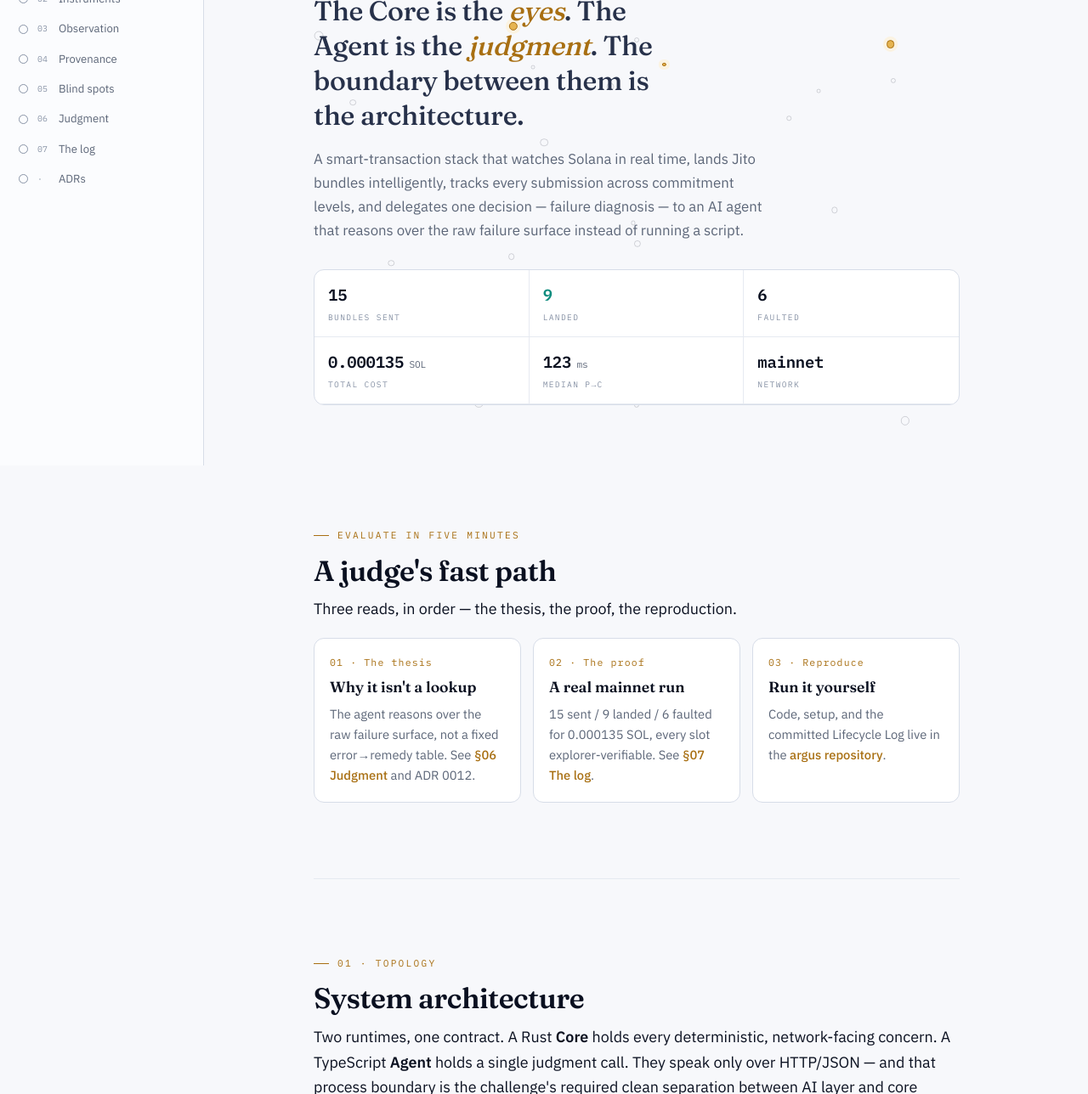
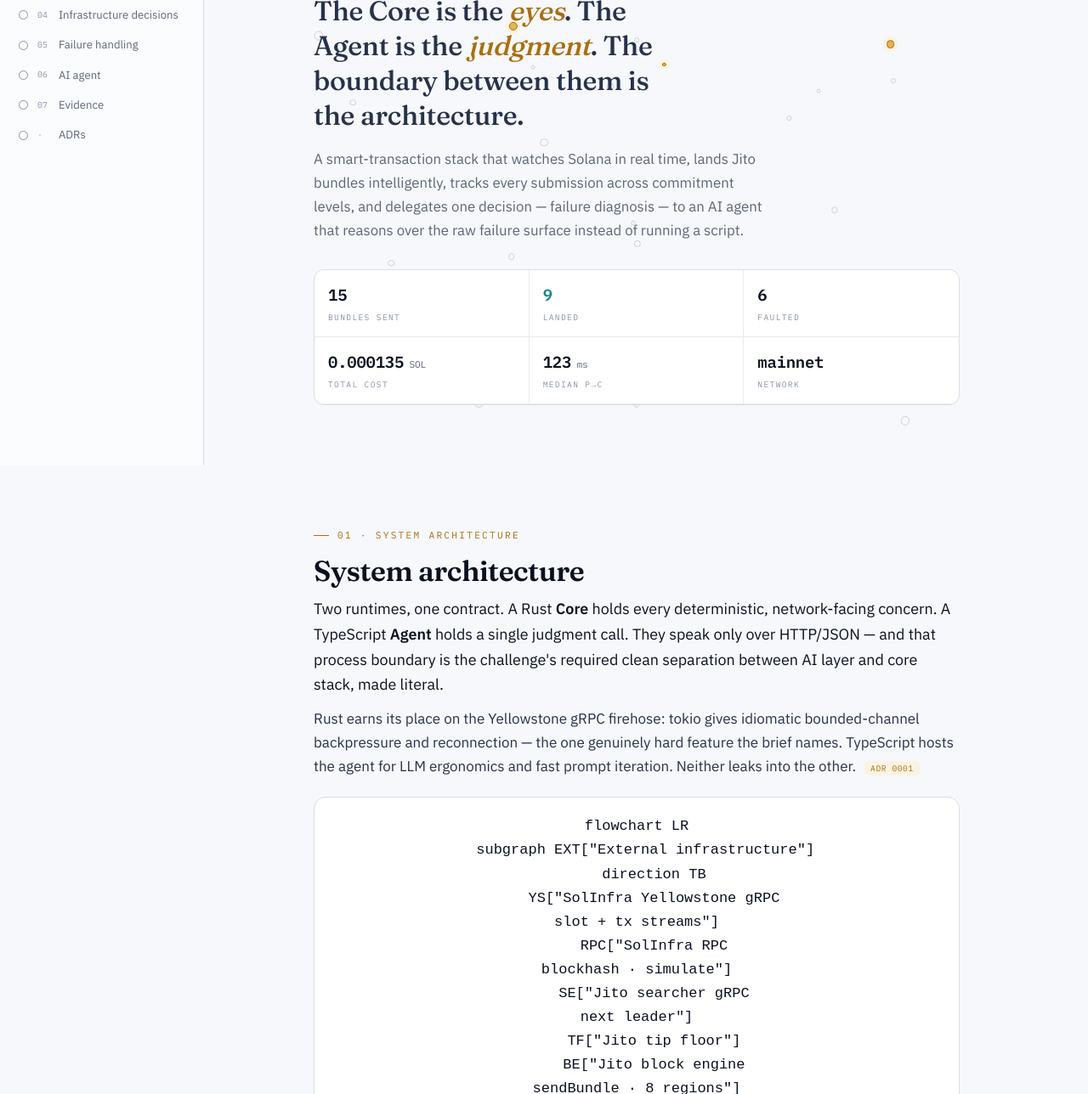
Before and after one commit to ego-errante/argus-architecture, a plain HTML site: page index.html in a window 1280 px wide. Shown: the part 252-1540 px from the top of the page at 85% size. Drawn offline with Linux system fonts and the light colour scheme.

Commit message:
Use spec section names; drop custom jargon (keep only the headline framing)

```diff
--- a/index.html
+++ b/index.html
@@ -3,7 +3,7 @@
 <head>
 <meta charset="utf-8" />
 <meta name="viewport" content="width=device-width, initial-scale=1" />
-<title>Argus — Architecture Field Dossier</title>
+<title>Argus — Architecture</title>
 <meta name="description" content="Argus — a Solana smart-transaction stack. The Core is the eyes; the Agent is the judgment; the boundary is the architecture." />
 <link rel="preconnect" href="https://fonts.googleapis.com">
 <link rel="preconnect" href="https://fonts.gstatic.com" crossorigin>
@@ -135,15 +135,6 @@
   .readout__v.live { color:var(--signal); }
   @media (max-width:560px){ .readout { grid-template-columns:repeat(2,1fr); } .readout__cell:nth-child(3n){border-right:1px solid var(--line-soft);} .readout__cell:nth-child(2n){border-right:none;} }
 
-  /* ---------- field guide (numbered path) ---------- */
-  .guide { display:grid; grid-template-columns:repeat(3,1fr); gap:14px; margin-top:1.2rem; }
-  @media (max-width:720px){ .guide { grid-template-columns:1fr; } }
-  .step { border:1px solid var(--line); border-radius:12px; padding:18px; background:var(--panel); }
-  .step__n { font-family:var(--mono); font-size:.72rem; color:var(--lamp); letter-spacing:.1em; }
-  .step__t { font-family:var(--serif); font-weight:600; font-size:1.1rem; margin:.3rem 0 .35rem; }
-  .step__d { font-size:.92rem; color:var(--muted); margin:0; }
-  .step a { font-weight:500; }
-
   /* ---------- tables ---------- */
   .tbl-wrap { overflow-x:auto; margin:1.2rem 0; border:1px solid var(--line); border-radius:12px; }
   table { border-collapse:collapse; width:100%; font-size:.9rem; min-width:520px; }
@@ -269,7 +260,7 @@
 
 <!-- ===== mobile TOC: topbar + drawer ===== -->
 <div class="topbar">
-  <div><span class="topbar__brand">Argus</span><span class="topbar__where" id="whereLabel">Dossier</span></div>
+  <div><span class="topbar__brand">Argus</span><span class="topbar__where" id="whereLabel">Overview</span></div>
   <button class="topbar__toggle" id="tocToggle" aria-expanded="false" aria-controls="drawer">
     <span class="dot" aria-hidden="true"></span> Contents
   </button>
@@ -277,7 +268,7 @@
 <div class="drawer-scrim" id="scrim"></div>
 <nav class="drawer" id="drawer" aria-label="Sections" aria-hidden="true">
   <div class="drawer__head">
-    <span class="drawer__title">Field dossier</span>
+    <span class="drawer__title">Contents</span>
     <button class="drawer__close" id="drawerClose" aria-label="Close contents">&times;</button>
   </div>
   <!-- links injected to mirror the rail -->
@@ -286,7 +277,7 @@
 <!-- ===== desktop TOC: watch-rail ===== -->
 <aside class="rail" aria-label="Sections">
   <div class="rail__brand">Argus</div>
-  <div class="rail__tag">Architecture · Field Dossier</div>
+  <div class="rail__tag">Architecture</div>
   <ul class="rail__list" id="railList"></ul>
 </aside>
 
@@ -294,10 +285,10 @@
 <main>
 
   <!-- ===== HERO ===== -->
-  <header class="hero section" id="top" data-nav="Dossier" data-eyebrow="Dossier">
+  <header class="hero section" id="top" data-nav="Overview" data-eyebrow="Overview">
     <div class="aperture-field" id="apertures" aria-hidden="true"></div>
     <div class="hero__inner">
-      <div class="hero__eyebrow reveal d1">Solana transaction infrastructure · Mainnet · Field dossier</div>
+      <div class="hero__eyebrow reveal d1">Solana transaction infrastructure · Mainnet</div>
       <h1 class="wordmark reveal d1">Argus<span class="glyph">.</span></h1>
       <p class="thesis reveal d2">The Core is the <em>eyes</em>. The Agent is the <em>judgment</em>. The boundary between them is the architecture.</p>
       <p class="hero__sub reveal d3">A smart-transaction stack that watches Solana in real time, lands Jito bundles intelligently, tracks every submission across commitment levels, and delegates one decision — failure diagnosis — to an AI agent that reasons over the raw failure surface instead of running a script.</p>
@@ -312,33 +303,9 @@
     </div>
   </header>
 
-  <!-- ===== FIELD GUIDE ===== -->
-  <section class="section" id="guide" data-nav="Field guide" data-eyebrow="Field guide">
-    <div class="eyebrow">Evaluate in five minutes</div>
-    <h2 class="h">A judge's fast path</h2>
-    <p class="lede">Three reads, in order — the thesis, the proof, the reproduction.</p>
-    <div class="guide">
-      <div class="step">
-        <div class="step__n">01 · The thesis</div>
-        <div class="step__t">Why it isn't a lookup</div>
-        <p class="step__d">The agent reasons over the raw failure surface, not a fixed error→remedy table. See <a href="#judgment">§06 Judgment</a> and ADR&nbsp;0012.</p>
-      </div>
-      <div class="step">
-        <div class="step__n">02 · The proof</div>
-        <div class="step__t">A real mainnet run</div>
-        <p class="step__d">15 sent / 9 landed / 6 faulted for 0.000135 SOL, every slot explorer-verifiable. See <a href="#log">§07 The log</a>.</p>
-      </div>
-      <div class="step">
-        <div class="step__n">03 · Reproduce</div>
-        <div class="step__t">Run it yourself</div>
-        <p class="step__d">Code, setup, and the committed Lifecycle Log live in the <a href="https://github.com/ego-errante/argus">argus repository</a>.</p>
-      </div>
-    </div>
-  </section>
-
-  <!-- ===== 01 TOPOLOGY ===== -->
-  <section class="section" id="topology" data-nav="Topology" data-num="01" data-eyebrow="01 · Topology">
-    <div class="eyebrow">01 · Topology</div>
+  <!-- ===== 01 · SYSTEM ARCHITECTURE ===== -->
+  <section class="section" id="topology" data-nav="System architecture" data-num="01" data-eyebrow="01 · System architecture">
+    <div class="eyebrow">01 · System architecture</div>
     <h2 class="h">System architecture</h2>
     <p class="lede">Two runtimes, one contract. A Rust <strong>Core</strong> holds every deterministic, network-facing concern. A TypeScript <strong>Agent</strong> holds a single judgment call. They speak only over HTTP/JSON — and that process boundary is the challenge's required clean separation between AI layer and core stack, made literal.</p>
     <p>Rust earns its place on the Yellowstone gRPC firehose: tokio gives idiomatic bounded-channel backpressure and reconnection — the one genuinely hard feature the brief names. TypeScript hosts the agent for LLM ergonomics and fast prompt iteration. Neither leaks into the other. <span class="pill">ADR 0001</span></p>
@@ -393,8 +360,8 @@ flowchart LR
   </section>
 
   <!-- ===== 02 INSTRUMENTS ===== -->
-  <section class="section" id="instruments" data-nav="Instruments" data-num="02" data-eyebrow="02 · Instruments">
-    <div class="eyebrow">02 · Instruments</div>
+  <section class="section" id="instruments" data-nav="Key components" data-num="02" data-eyebrow="02 · Key components">
+    <div class="eyebrow">02 · Key components</div>
     <h2 class="h">Key components</h2>
     <h3>Core (Rust) — deterministic, network-facing</h3>
     <div class="tbl-wrap"><table>
@@ -432,8 +399,8 @@ flowchart LR
   </section>
 
   <!-- ===== 03 OBSERVATION ===== -->
-  <section class="section" id="observation" data-nav="Observation" data-num="03" data-eyebrow="03 · Observation">
-    <div class="eyebrow">03 · Observation</div>
+  <section class="section" id="observation" data-nav="Data flow" data-num="03" data-eyebrow="03 · Data flow">
+    <div class="eyebrow">03 · Data flow</div>
     <h2 class="h">Data flow between services</h2>
     <h3>Happy path — submit, track, persist</h3>
     <p>The subscription opens <strong>before</strong> the bundle is sent, so inclusion is never missed; tracking is reconciled afterward against <code>getSignatureStatuses</code> in case a Landed frame is dropped.</p>
@@ -460,7 +427,7 @@ sequenceDiagram
     </figure>
 
     <h3>The lifecycle, measured</h3>
-    <p>This is what the eyes actually see — one submission's progression, with the real deltas from the graded run. Two adjacent deltas, two orders of magnitude apart, measuring different physics.</p>
+    <p>One submission's progression on mainnet, with the real deltas from the graded run. Two adjacent deltas, two orders of magnitude apart, measuring different physics.</p>
     <div class="spine">
       <div class="spine__scan" aria-hidden="true"></div>
       <div class="node"><span class="node__dot"></span><div class="node__name">SUBMITTED</div><p class="node__note">bundle sent to the Jito block engine</p></div>
@@ -500,8 +467,8 @@ sequenceDiagram
   </section>
 
   <!-- ===== 04 PROVENANCE ===== -->
-  <section class="section" id="provenance" data-nav="Provenance" data-num="04" data-eyebrow="04 · Provenance">
-    <div class="eyebrow">04 · Provenance</div>
+  <section class="section" id="provenance" data-nav="Infrastructure decisions" data-num="04" data-eyebrow="04 · Infrastructure decisions">
+    <div class="eyebrow">04 · Infrastructure decisions</div>
     <h2 class="h">Infrastructure decisions</h2>
     <p class="lede">Every decision is recorded as an ADR in the repo. The load-bearing ones:</p>
     <div class="tbl-wrap"><table>
@@ -519,9 +486,9 @@ sequenceDiagram
   </section>
 
   <!-- ===== 05 BLIND SPOTS ===== -->
-  <section class="section" id="blindspots" data-nav="Blind spots" data-num="05" data-eyebrow="05 · Blind spots">
-    <div class="eyebrow">05 · Blind spots</div>
-    <h2 class="h">Failure handling</h2>
+  <section class="section" id="blindspots" data-nav="Failure handling" data-num="05" data-eyebrow="05 · Failure handling">
+    <div class="eyebrow">05 · Failure handling</div>
+    <h2 class="h">Failure handling strategy</h2>
     <p class="lede">Failure is the heart of the system — happy-path-only submissions are disqualified. Argus handles it on two axes: a bounded four-class baseline for remedy variation, and an unbounded program-error tail for diagnosis variation.</p>
     <h3>The bounded baseline — four classes</h3>
     <div class="tbl-wrap"><table>
@@ -564,8 +531,8 @@ sequenceDiagram
   </section>
 
   <!-- ===== 06 JUDGMENT ===== -->
-  <section class="section" id="judgment" data-nav="Judgment" data-num="06" data-eyebrow="06 · Judgment">
-    <div class="eyebrow">06 · Judgment</div>
+  <section class="section" id="judgment" data-nav="AI agent" data-num="06" data-eyebrow="06 · AI agent responsibilities">
+    <div class="eyebrow">06 · AI agent responsibilities</div>
     <h2 class="h">AI agent responsibilities</h2>
     <p class="lede">The agent owns exactly one operational decision — failure diagnosis. It observes a failed transaction, reasons about why it failed, and decides what must change before retrying. Retry decisions come from the agent, not from hardcoded logic.</p>
     <h3>The contract</h3>
@@ -591,8 +558,8 @@ sequenceDiagram
   </section>
 
   <!-- ===== 07 THE LOG ===== -->
-  <section class="section" id="log" data-nav="The log" data-num="07" data-eyebrow="07 · The log">
-    <div class="eyebrow">07 · The log</div>
+  <section class="section" id="log" data-nav="Evidence" data-num="07" data-eyebrow="07 · Operational evidence">
+    <div class="eyebrow">07 · Operational evidence</div>
     <h2 class="h">Operational evidence</h2>
     <p class="lede">From the graded mainnet run <code>run-1781958744615</code>, committed to the repo as <code>logs/lifecycle-1781958744615.{md,jsonl}</code>.</p>
     <h3>The agent vs. the baseline, on real errors</h3>
```
